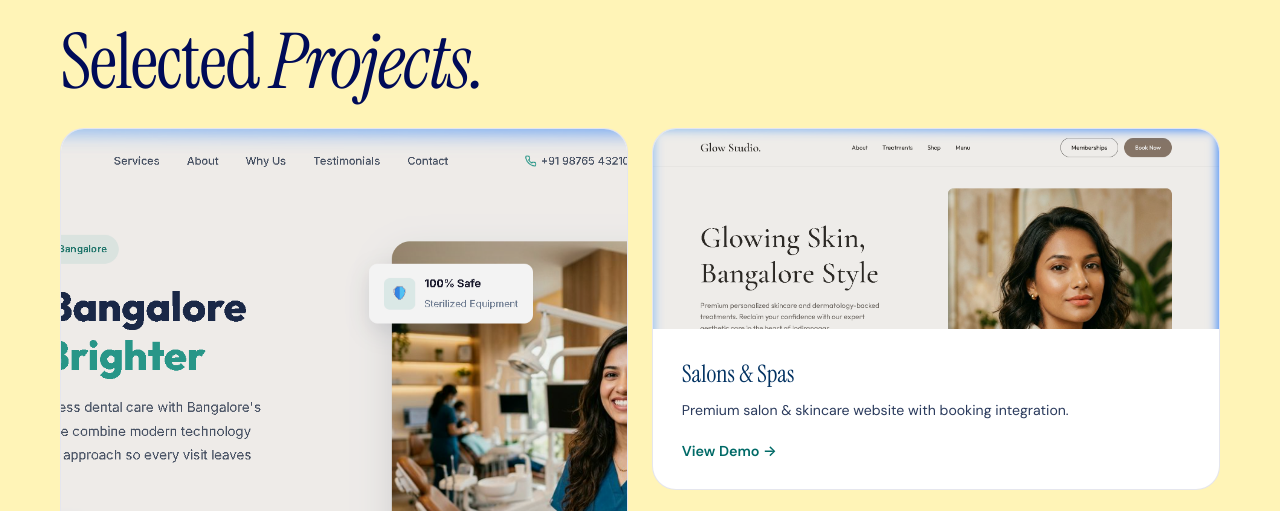
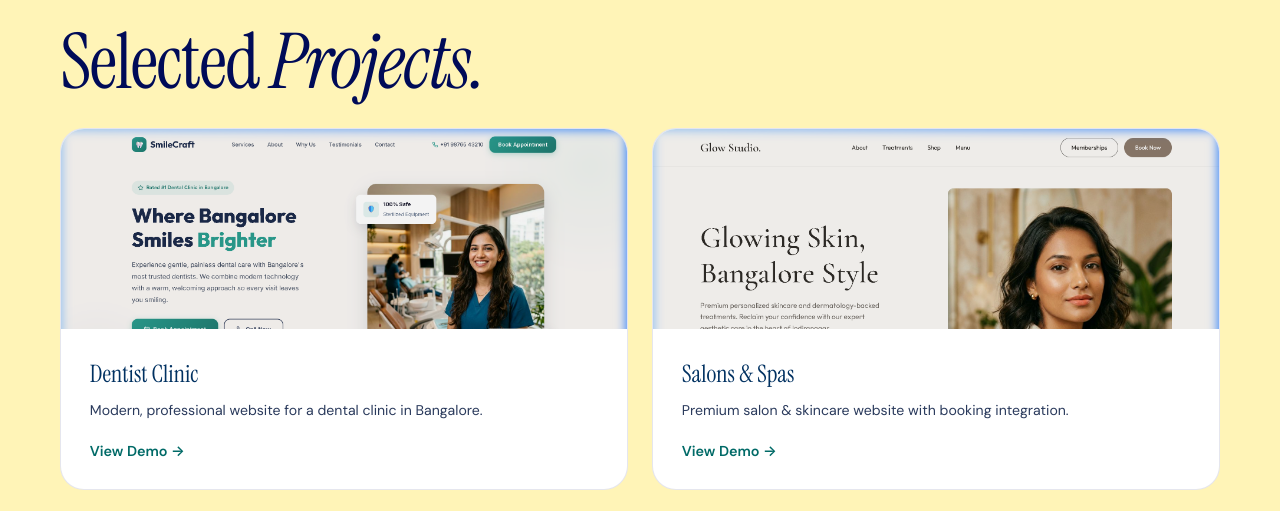
Before and after one commit to jeeveshr/Zivrodev, a website built with Vite: page index.html in a window 1280 px wide. Shown: the part 4247-4758 px from the top of the page. Built offline with nearby package versions, Linux system fonts and the light colour scheme; no server answers.

Commit message:
Make all 4 project cards equal size in 2x2 grid

```diff
--- a/index.html
+++ b/index.html
@@ -426,7 +426,7 @@
             <h2 class="display-heading">Selected <em>Projects.</em></h2>
 
             <div class="bento-grid bento-grid--work">
-                <article class="bento-card bento-card--project bento-card--tall" data-reveal>
+                <article class="bento-card bento-card--project" data-reveal>
                     <div class="project__thumb project__thumb--1"></div>
                     <div class="project__info">
                         <h3>Dentist Clinic</h3>
--- a/style.css
+++ b/style.css
@@ -927,7 +927,7 @@ em {
 /* Bento Work Grid */
 .bento-grid--work {
   grid-template-columns: 1fr 1fr;
-  grid-auto-rows: minmax(280px, auto);
+  grid-auto-rows: 1fr;
 }
 
 .bento-card--project {
```
